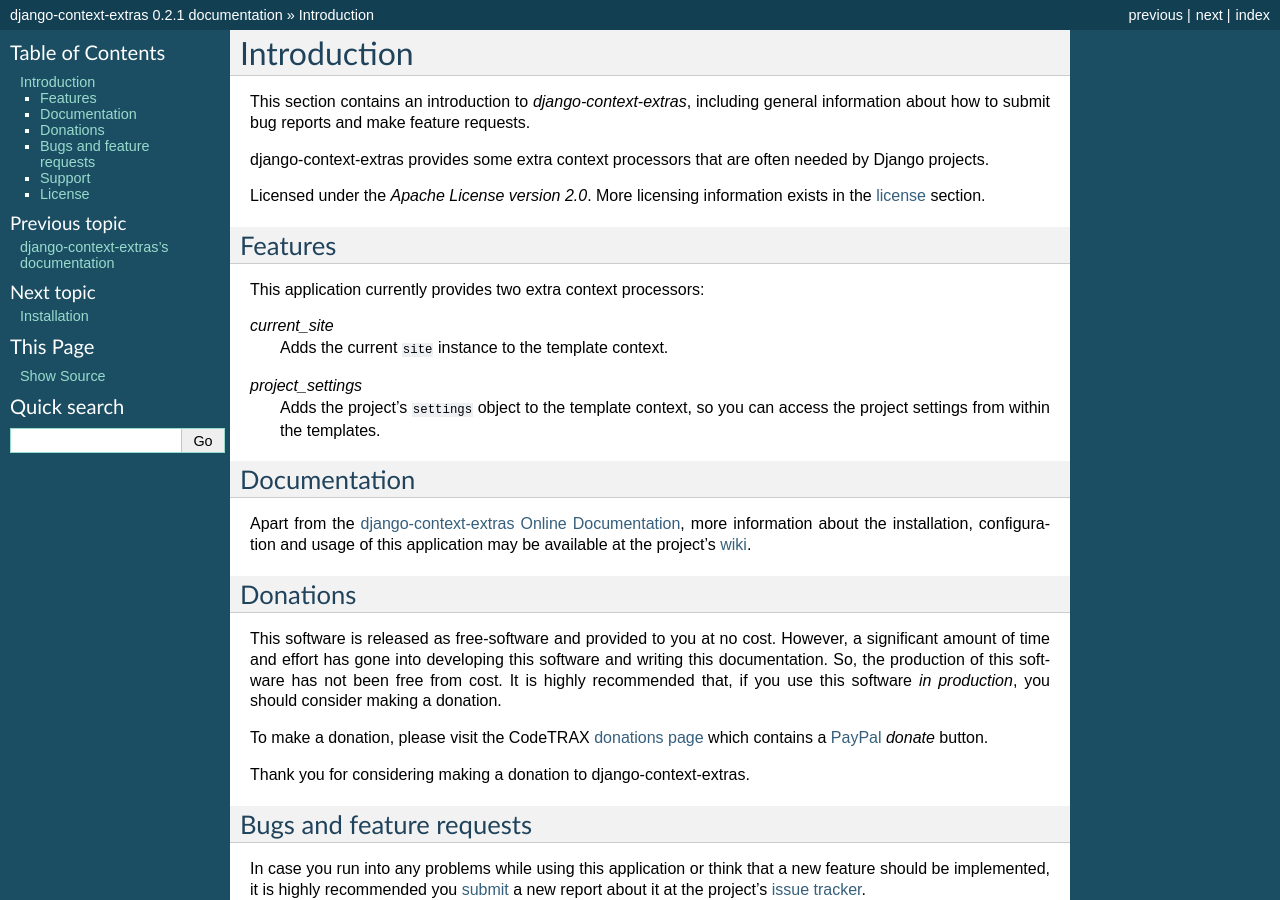
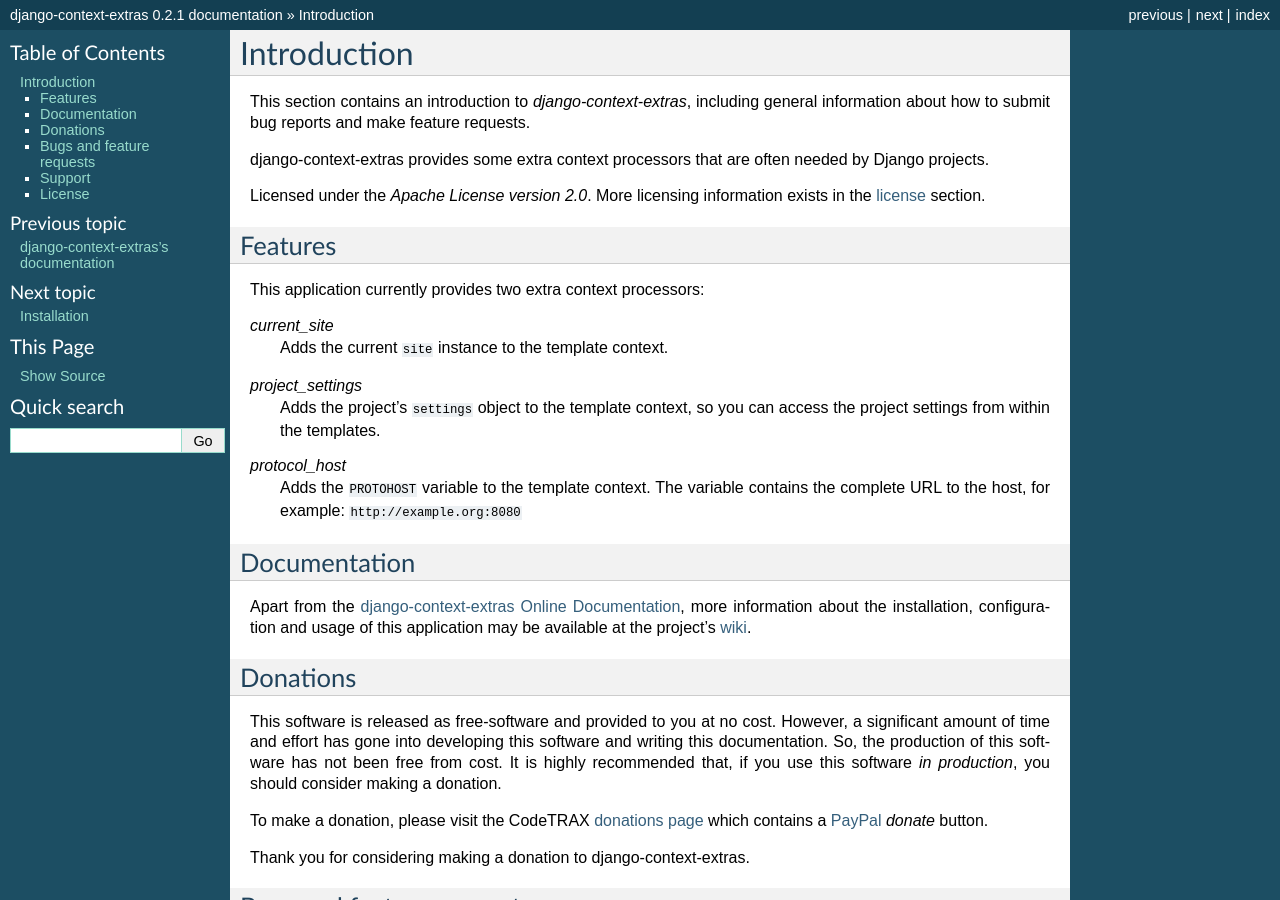
Before and after one commit to pombredanne/django-context-extras, a Sphinx documentation site: the page built from docs/introduction.rst, in a window 1280 px wide and 900 px high. Built offline with Sphinx 7.4.7, drawn with Linux system fonts in a browser that asks for light colours.

Commit message:
Added missing information to the introduction

```diff
--- a/docs/introduction.rst
+++ b/docs/introduction.rst
@@ -22,7 +22,9 @@
 *project_settings*
     Adds the project's ``settings`` object to the template context, so you can
     access the project settings from within the templates.
-
+*protocol_host*
+    Adds the ``PROTOHOST`` variable to the template context. The variable contains
+    the complete URL to the host, for example: ``http://example.org:8080``
 
 Documentation
 =============
```
